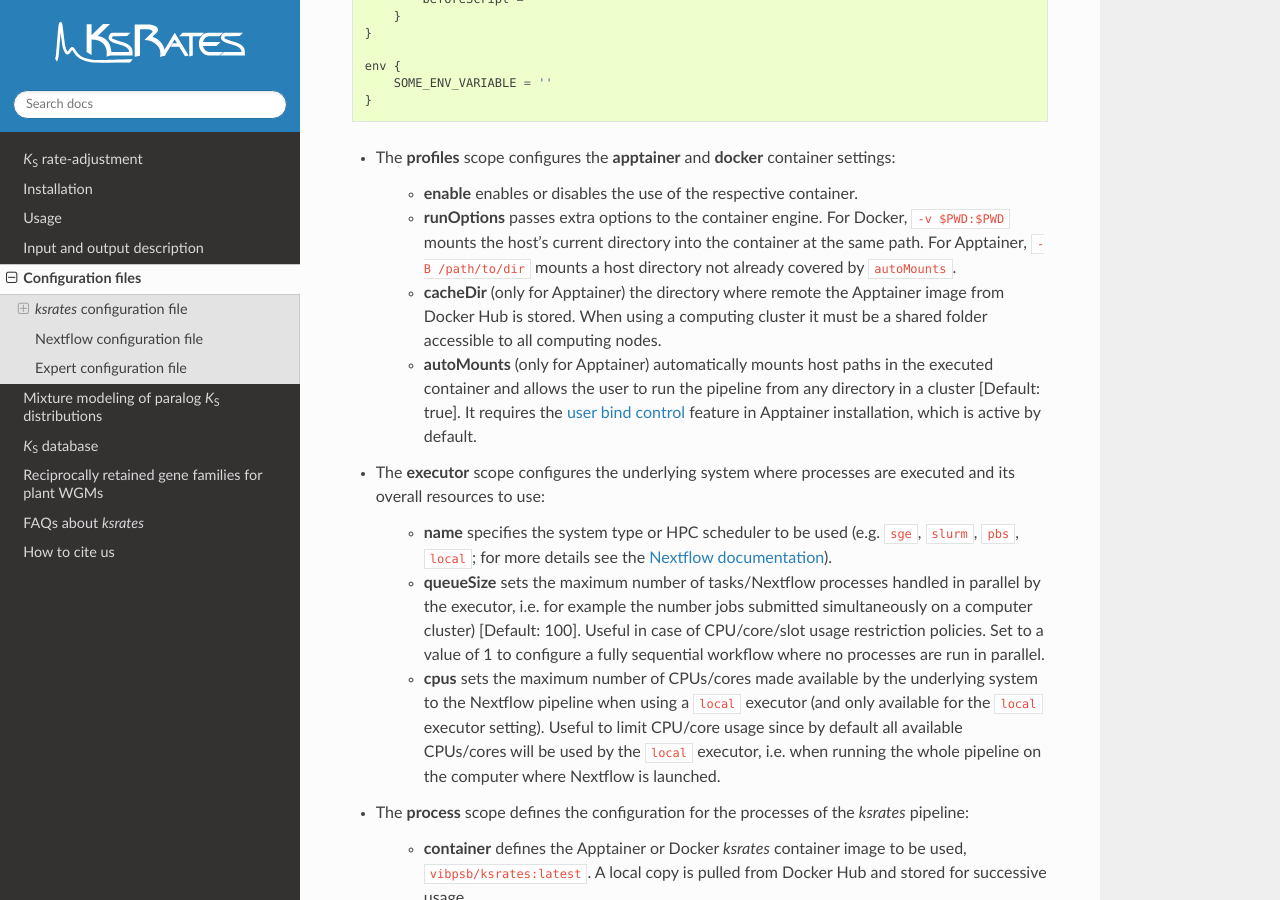
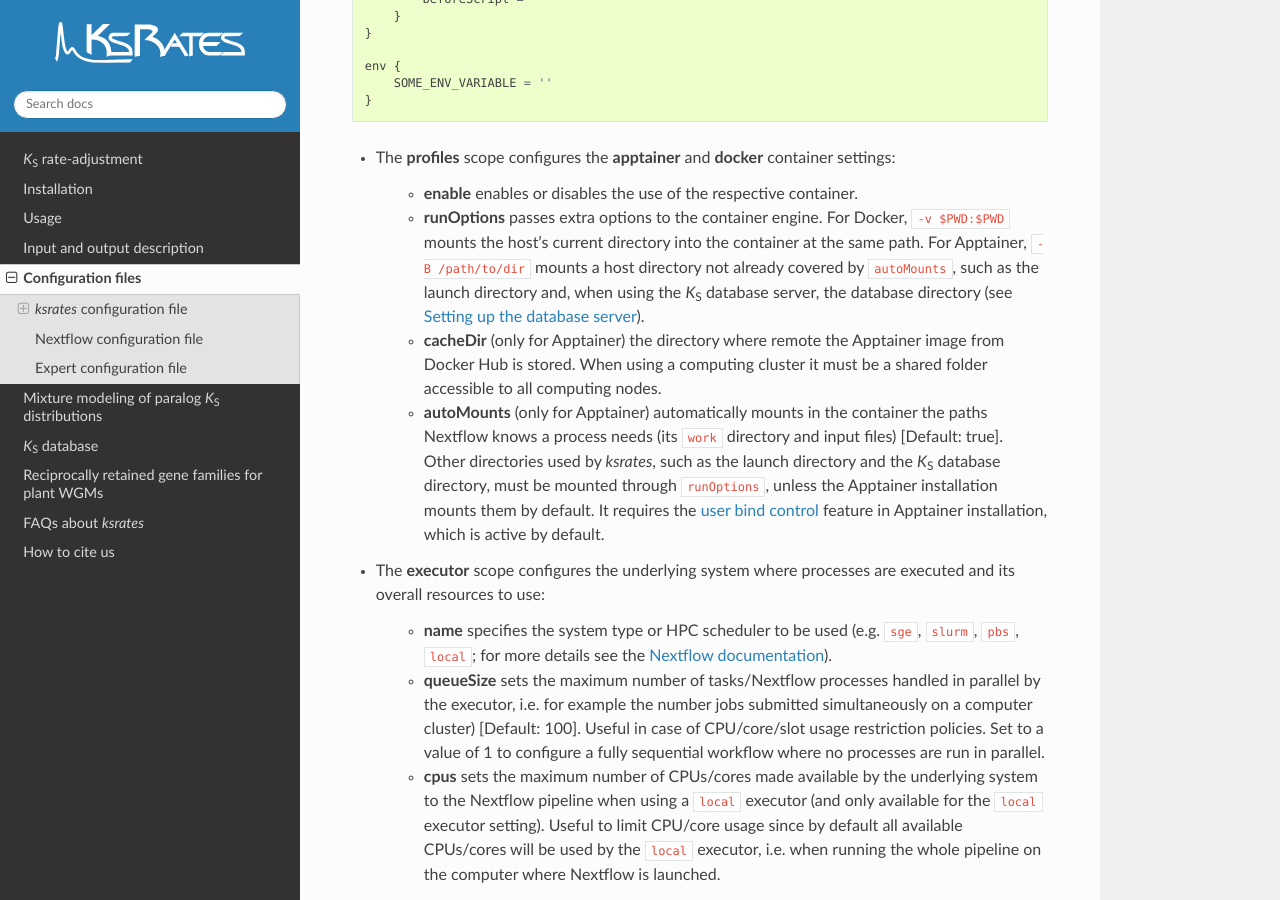
Before and after one commit to VIB-PSB/ksrates, a Sphinx documentation site: the page built from docs/configuration.rst, in a window 1280 px wide and 900 px high, scrolled down 5031 px. Built offline with Sphinx 7.4.7 and the Read the Docs theme 3.1.0, drawn with Linux system fonts in a browser that asks for light colours.

Commit message:
Update docs: mounting dirs in container

```diff
--- a/docs/configuration.rst
+++ b/docs/configuration.rst
@@ -177,9 +177,9 @@ The Nextflow configuration file is used to configure various settings for the *k
 * The **profiles** scope configures the **apptainer** and **docker** container settings:
 
     * **enable** enables or disables the use of the respective container.
-    * **runOptions** passes extra options to the container engine. For Docker, ``-v $PWD:$PWD`` mounts the host's current directory into the container at the same path. For Apptainer, ``-B /path/to/dir`` mounts a host directory not already covered by ``autoMounts``.
+    * **runOptions** passes extra options to the container engine. For Docker, ``-v $PWD:$PWD`` mounts the host's current directory into the container at the same path. For Apptainer, ``-B /path/to/dir`` mounts a host directory not already covered by ``autoMounts``, such as the launch directory and, when using the *K*:sub:`S` database server, the database directory (see :ref:`ks_database_setup`).
     * **cacheDir** (only for Apptainer) the directory where remote the Apptainer image from Docker Hub is stored. When using a computing cluster it must be a shared folder accessible to all computing nodes.
-    * **autoMounts** (only for Apptainer) automatically mounts host paths in the executed container and allows the user to run the pipeline from any directory in a cluster [Default: true]. It requires the `user bind control <https://sylabs.io/guides/3.7/admin-guide/configfiles.html?highlight=user%20bind%20control#bind-mount-management>`__ feature in Apptainer installation, which is active by default.
+    * **autoMounts** (only for Apptainer) automatically mounts in the container the paths Nextflow knows a process needs (its ``work`` directory and input files) [Default: true]. Other directories used by *ksrates*, such as the launch directory and the *K*:sub:`S` database directory, must be mounted through ``runOptions``, unless the Apptainer installation mounts them by default. It requires the `user bind control <https://sylabs.io/guides/3.7/admin-guide/configfiles.html?highlight=user%20bind%20control#bind-mount-management>`__ feature in Apptainer installation, which is active by default.
 
 * The **executor** scope configures the underlying system where processes are executed and its overall resources to use:
 
--- a/docs/ks_database.rst
+++ b/docs/ks_database.rst
@@ -94,6 +94,12 @@ with ``-process.executor=local``, the pipeline steps are not further submitted t
     When using Nextflow ``26.04`` or later, run ``export NXF_SYNTAX_PARSER=v1`` before the Nextflow command,
     as the pipeline uses the previous Nextflow syntax.
 
+.. note::
+    Nextflow only mounts each process's ``work`` directory in the container. Mount explicitly a directory containing
+    both the analysis directories and the database directory (``--location``), in the Nextflow configuration file
+    used for the server and for the analyses::
+
+        apptainer.runOptions = '-B /path/to/ks_analysis_dir'
 
 Starting it via the CLI command
 -------------------------------
```
